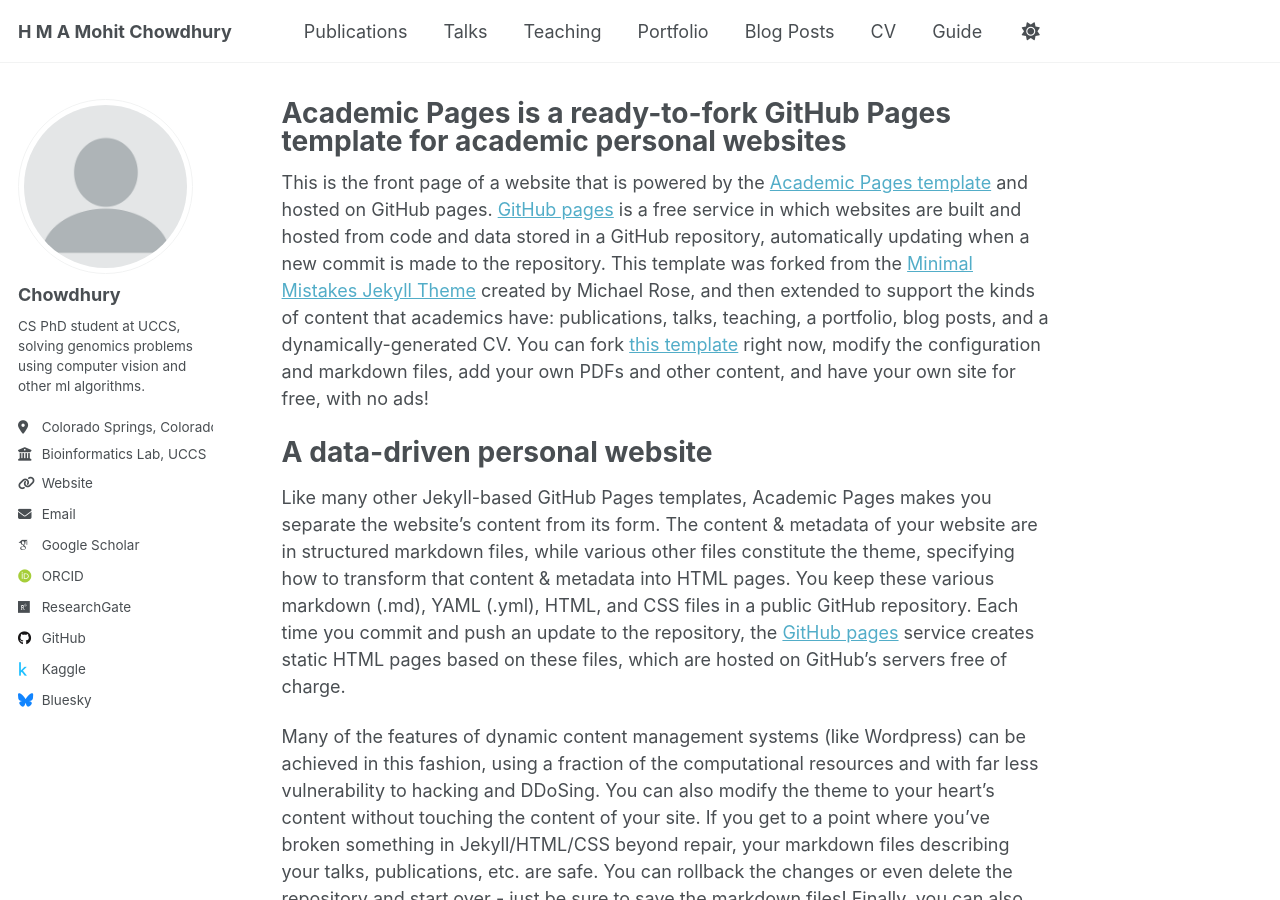
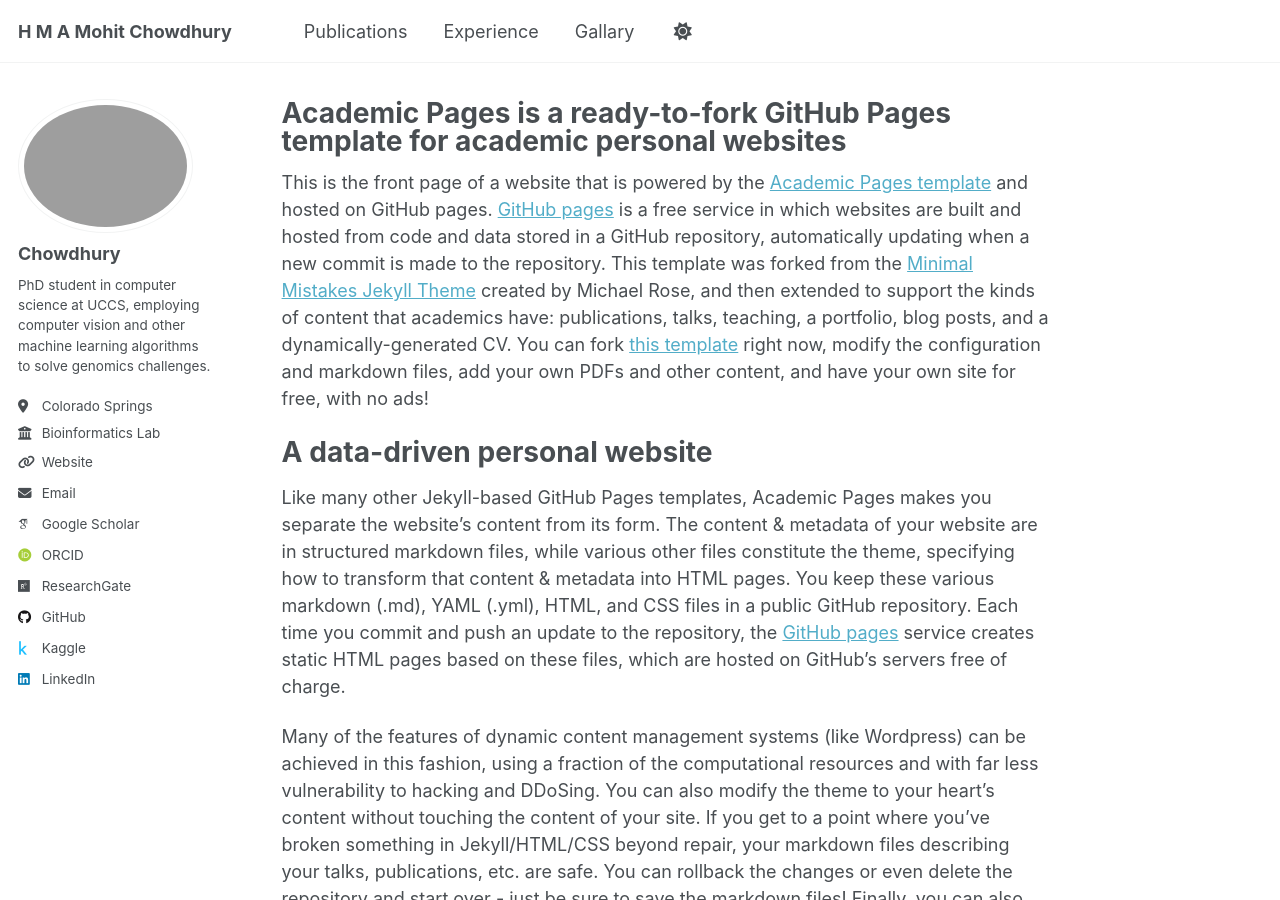
Before and after one commit to shadhinaust/shadhinaust.github.io, a Jekyll site: the page built from _pages/about.md, in a window 1280 px wide and 900 px high. Built offline with Jekyll 4.4.1, drawn with Linux system fonts in a browser that asks for light colours; some web fonts are replaced.

Commit message:
added profile picture

```diff
--- a/_config.yml
+++ b/_config.yml
@@ -22,12 +22,12 @@
 #               Additional customization can be done by editing /_includes/author-profile.html
 author:
   # Biographic information
-  avatar           : "profile.png"
+  avatar           : "chowdhury.png"
   name             : "Chowdhury"
   pronouns         : # example: "she/her"
-  bio              : "CS PhD student at UCCS, solving genomics problems using computer vision and other ml algorithms."
-  location         : "Colorado Springs, Colorado"
-  employer         : "Bioinformatics Lab, UCCS"
+  bio              : "PhD student in computer science at UCCS, employing computer vision and other machine learning algorithms to solve genomics challenges."
+  location         : "Colorado Springs"
+  employer         : "Bioinformatics Lab"
   uri              : https://hmamohit.github.io
   email            : "hmamohit@gmail.com"
 
@@ -51,7 +51,7 @@
   stackoverflow    : # User number or user number and name (i.e., use "1" or "1/jeff-atwood")
 
   # Social media
-  bluesky          : "bsky.app" # Replace this with you Bluesky username
+  bluesky          : # Username
   facebook         : # Username
   flickr           : # Username
   foursquare       : # Username
@@ -60,7 +60,7 @@
   keybase          : # Username
   instagram        : # Username
   lastfm           : # Username
-  linkedin         : # Username
+  linkedin         : "h-m-a-mohit-chowdhury"
   mastodon         : # URL
   medium           : # URL
   pinterest        : # Username
--- a/_data/navigation.yml
+++ b/_data/navigation.yml
@@ -11,23 +11,23 @@
   - title: "Publications"
     url: /publications/
 
-  - title: "Talks"
+  - title: "Experience"
     url: /talks/
 
-  - title: "Teaching"
-    url: /teaching/
+  # - title: "Teaching"
+  #   url: /teaching/
 
-  - title: "Portfolio"
+  - title: "Gallary"
     url: /portfolio/
 
-  - title: "Blog Posts"
-    url: /year-archive/
+  # - title: "Blog Posts"
+  #   url: /year-archive/
 
-  - title: "CV"
-    url: /cv/
+  # - title: "CV"
+  #   url: /cv/
 
   # - title: "CV"
   #   url: /cv-json/
 
-  - title: "Guide"
-    url: /markdown/
+  # - title: "Guide"
+  #   url: /markdown/
```
Also changed, not shown: images/chowdhury.jpg (added), images/profile.png (deleted).
